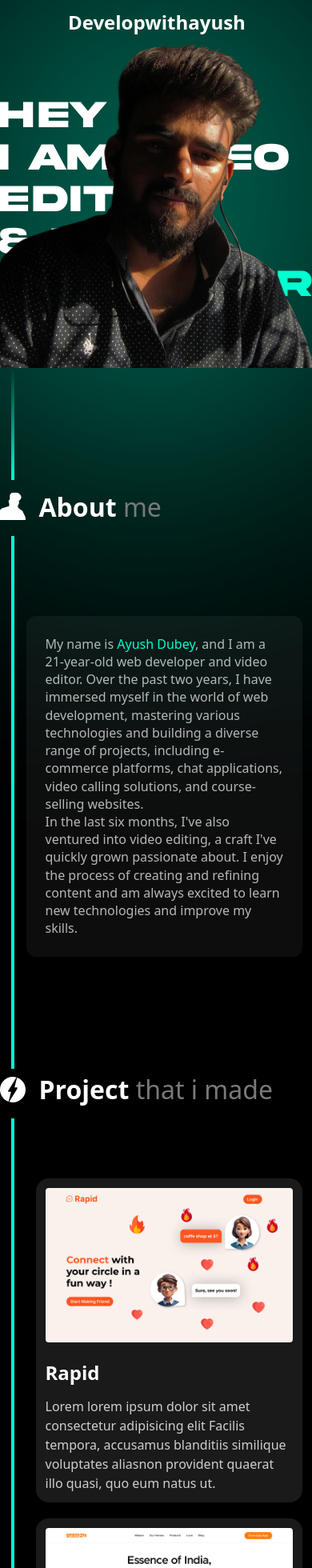
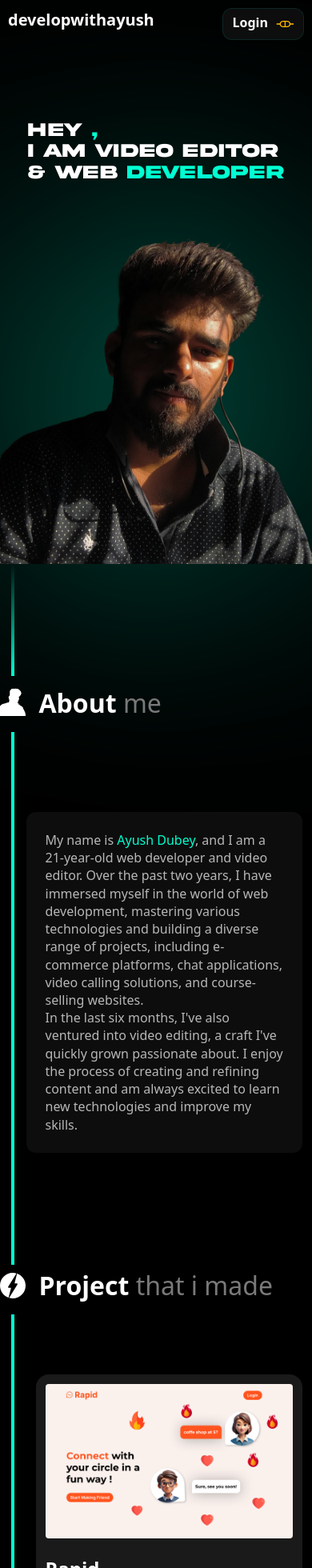
Before and after one commit to DevelopWithAyush/portfolio, a React (Vite) app: page / in a window 390 px wide. Shown: the top 1960 px of the page at 80% size. Built offline with nearby package versions, Linux system fonts and the light colour scheme; no server answers.

Commit message:
make herosection responsive

```diff
--- a/src/App.jsx
+++ b/src/App.jsx
@@ -22,7 +22,7 @@ const App = () => {
           <Header setConnect={setConnect} />
           <Connect connect={connect} setConnect={setConnect} />
           <Routes>
-            <Route path="/" element={<Home />} />
+            <Route path="/" element={<Home setConnect={setConnect} />} />
             <Route
               path="/connect"
               element={
--- a/src/components/Header.jsx
+++ b/src/components/Header.jsx
@@ -39,7 +39,7 @@ const Header = ({ setConnect }) => {
       style={{ top: nav.top }}
       className={`z-20 bg-black ${
         blur ? "bg-opacity-50" : "bg-opacity-0"
-      } duration-500 fixed top-0 left-1/2 -translate-x-1/2 container mx-auto max-w-[88rem] flex flex-row items-center justify-center md:justify-between py-[10px] rounded-xl px-[10px]`}
+      } duration-500 fixed top-0 left-1/2 -translate-x-1/2 container mx-auto max-w-[88rem] flex flex-row items-center justify-between  py-[10px] rounded-xl px-[10px]`}
     >
       <Logo />
       <Navbar />
@@ -65,11 +65,11 @@ const Logo = () => {
         to={"/"}
         className="flex flex-col  items-start justify-start w-[220px] h-[40px] align-middle overflow-hidden  "
       >
-        <div className="flex flex-col items-center gap-[100px] translate-y-[0%] hover:-translate-y-[81%] duration-500 ease-in-out capitalize md:normal-case ">
-          <h1 className="text-white font-bold text-[24px] ">
+        <div className="flex flex-col items-center gap-[100px] translate-y-[0%] hover:-translate-y-[81%] duration-500 ease-in-out  md:normal-case ">
+          <h1 className="text-white font-bold text-[20px] md:text-[24px] ">
             developwithayush
           </h1>
-          <h1 className="text-white font-bold text-[24px] ">
+          <h1 className="text-white font-bold text-[20px] md:text-[24px] ">
             developwithayush
           </h1>
         </div>
@@ -121,17 +121,17 @@ const Navbar = () => {
 const ConnectButton = ({ buttonName }) => {
   const location = useLocation();
   return (
-    <div className="hidden md:flex flex-row items-center justify-center w-[180px] h-[52px] bg-white bg-opacity-5 gap-4 rounded-xl connect-parent overflow-hidden border-[1px] border-solid border-[#01FFD1] border-opacity-10 ">
+    <div className=" flex flex-row items-center justify-center px-3 md:px-6 h-[40px] md:h-[52px] bg-white bg-opacity-5 md:gap-4 gap-2 rounded-xl connect-parent overflow-hidden border-[1px] border-solid border-[#01FFD1] border-opacity-10 ">
       <div className="flex flex-col  gap-[100px] connect ">
-        <span className="text-[24px] font-semibold text-[#FFF]">
+        <span className=" text-[16px] md:text-[24px] font-semibold text-[#FFF]">
           {buttonName}
         </span>
-        <span className="text-[24px] font-semibold text-[#FFF]">
+        <span className=" text-[16px] md:text-[24px] font-semibold text-[#FFF]">
           {buttonName}
         </span>
       </div>
       {location.pathname === "/connect" ? (
-        <FiLogOut className="text-[20px] text-[#FFB800] " />
+        <FiLogOut className="text-[16px] md:text-[20px] text-[#FFB800] " />
       ) : (
         <ConnectSvg />
       )}
@@ -143,8 +143,8 @@ const ConnectSvg = () => {
   return (
     <svg
       xmlns="http://www.w3.org/2000/svg"
-      width="36"
-      height="36"
+      className=" w-[24px] md:w-[36px]  h-[24px] md:h-[36px]"
+
       viewBox="0 0 36 36"
       fill="none"
     >
--- a/src/components/Herosection.jsx
+++ b/src/components/Herosection.jsx
@@ -2,13 +2,13 @@ import ayush from '../assets/images/myImage.png'
 const Herosection = () => {
 
   return (
-      <section id='home' className='pt-10 relative container mx-auto max-w-[88rem] flex flex-row items-center justify-start'>
-          <div className=' relative '>
-              <div className='-z-1 w-[332px] h-[576.993px] rotate-[7.069deg] rounded-[576.993px] bg-[#01FFD1] blur-[203.6999969482422px] absolute top-1/2 left-1/2 -translate-x-1/2 -translate-y-1/2' />
+      <section id='home' className=' pt-[150px] xl:pt-10 relative container mx-auto gap-14  md:10 xl:gap-0 max-w-[88rem] flex flex-col-reverse xl:flex-row  items-center justify-start'>
+      <div className=' relative    '>
+        <div className='-z-1 w-[200.37px] md:w-[300px] xl:w-[332px] h-[300px] md:h-[500px] xl:h-[576.993px] rotate-[7.069deg] rounded-[576.993px] bg-[#01FFD1] blur-[150px] xl:blur-[203.6999969482422px] absolute top-1/2 left-1/2 -translate-x-1/2 -translate-y-1/2' />
               <img className='z-10 relative' src={ayush} alt="image" />
           </div>
           {/* <div> */}
-              <p className=' absolute right-0 font-extrabold text-[#FFF] font-akira leading-[110%] capitalize text-[48px] '>hey <span className='text-[#01FFD1]'>,</span> <br />i am Video Editor <br />& web <span className='text-[#01FFD1]'>developer</span></p>
+              <p className=' relative xl:absolute right-0 font-extrabold text-[#FFF] font-akira leading-[110%] capitalize  text-[24px]  md:text-[48px] '>hey <span className='text-[#01FFD1]'>,</span> <br />i am Video Editor <br />& web <span className='text-[#01FFD1]'>developer</span></p>
           {/* </div> */}
 
     </section>
--- a/src/components/Project.jsx
+++ b/src/components/Project.jsx
@@ -10,7 +10,7 @@ const projects = [
     img: chatapp,
     url: "https://rapid-frontend-six.vercel.app",
     description:
-      "   Lorem lorem ipsum dolor sit amet consectetur adipisicing elit Facilis tempora, accusamus blanditiis similique voluptates aliasnon provident quaerat illo quasi, quo eum natus ut. ",
+      "A modern chat app built with React, Express, Socket.io, Tailwind CSS, and MongoDB, offering real- time messaging, a responsive design, and a seamless user experience. ",
   },
 
   {
@@ -18,21 +18,21 @@ const projects = [
     img: gramzo,
     url: "https://www.gramzo.in/home",
     description:
-      "   Lorem lorem ipsum dolor sit amet consectetur adipisicing elit Facilis tempora, accusamus blanditiis similique voluptates aliasnon provident quaerat illo quasi, quo eum natus ut. ",
+      "  An e-commerce app built with Next.js, MongoDB, and Express, featuring secure payment integration, fast performance, and a smooth shopping experience for users. ",
   },
   {
     name: "developwithayush",
     img: portfolio,
     url: "https://portfolio-82ay.vercel.app",
     description:
-      "   Lorem lorem ipsum dolor sit amet consectetur adipisicing elit Facilis tempora, accusamus blanditiis similique voluptates aliasnon provident quaerat illo quasi, quo eum natus ut. ",
+      "   A sleek portfolio website built with React, Node.js, Express, and Tailwind CSS, showcasing my skills, projects, and experience in web development and design. ",
   },
   {
     name: "E-commerce Dashboard",
     img: dashpannel,
     url: "https://ecommerce-admin-pannel.vercel.app",
     description:
-      "   Lorem lorem ipsum dolor sit amet consectetur adipisicing elit Facilis tempora, accusamus blanditiis similique voluptates aliasnon provident quaerat illo quasi, quo eum natus ut. ",
+      "An intuitive e-commerce dashboard built with TypeScript, React, and Chart.js, providing real - time analytics, user insights, and streamlined management for your online store. ",
   },
 ];
 const Project = () => {
@@ -155,7 +155,6 @@ const ProjectIcon = () => {
       <svg
         className="w-full aspect-square"
         xmlns="http://www.w3.org/2000/svg"
-
         viewBox="0 0 58 58"
         fill="none"
       >
@@ -165,7 +164,6 @@ const ProjectIcon = () => {
         />
       </svg>
     </div>
-
   );
 };
 
--- a/src/hooks/HandleState.jsx
+++ b/src/hooks/HandleState.jsx
@@ -34,10 +34,9 @@ const HandleState = ({ children }) => {
       setEmail(data.user.email);
       setPicture(data.user.picture);
 
-      console.log(data);
     } catch (err) {
       setUser(false);
-      console.log(err);
+      // toast.error("Something went wrong")
       // dispatch(userNotExists()); // Handle errors and dispatch an error action
     }
   };
@@ -97,7 +96,6 @@ const HandleState = ({ children }) => {
         `${server}/api/v1/request/myrequest`,
         config
       );
-      console.log(data)
       if (data.success === true) {
         setAlreadyreq(true);
       } else {
--- a/src/index.css
+++ b/src/index.css
@@ -36,11 +36,36 @@ html::-webkit-scrollbar-thumb {
     background: #01FFD1;
     border-radius: 1rem;
 }
-.connect{
-    transform: translateY(66px);
-    transition: all ease-in-out 400ms ;
+.connect {
+    transform: translateY(60px);
+    transition: all ease-in-out 400ms;
 }
-.connect-parent:hover .connect{
 
-    transform: translateY(-69px);
+.connect-parent:hover .connect {
+    transform: translateY(-63px);
 }
+
+@media (min-width: 640px) {
+    .connect {
+            transform: translateY(60px);
+            transition: all ease-in-out 400ms;
+        }
+
+        .connect-parent:hover .connect {
+            transform: translateY(-63px);
+        }
+    /* Styles for screens 640px and above */
+}
+
+/* Medium devices (md) */
+@media (min-width: 768px) {
+    /* Styles for screens 768px and above */
+    .connect {
+            transform: translateY(66px);
+            transition: all ease-in-out 400ms;
+        }
+
+        .connect-parent:hover .connect {
+            transform: translateY(-69px);
+        }
+}
--- a/src/pages/ConnectPage.jsx
+++ b/src/pages/ConnectPage.jsx
@@ -24,7 +24,7 @@ const ConnectPage = () => {
     existingRequest();
   }, []);
   return (
-    <section className="container relative   mt-[150px] w-max-[88rem] mx-auto">
+    <section className="container relative   mt-[150px] w-max-[88rem] mx-auto px-3">
       <div className=" -z-1 w-[300px] aspect-square bg-[#01FFD1] absolute bottom-0 right-0   rounded-full blur-[200px]" />{" "}
       <div className=" z-10 flex flex-row  bg-white bg-opacity-5  rounded-2xl ">
         <div className="hidden  w-[50%] relative overflow-hidden   xl:flex flex-col items-center justify-center   ">
```
Also changed, not shown: src/components/CallToAction.jsx (+42 -28 lines), src/components/Services.jsx (+5 -6 lines). Lines whose indentation alone changed are shown as unchanged.
